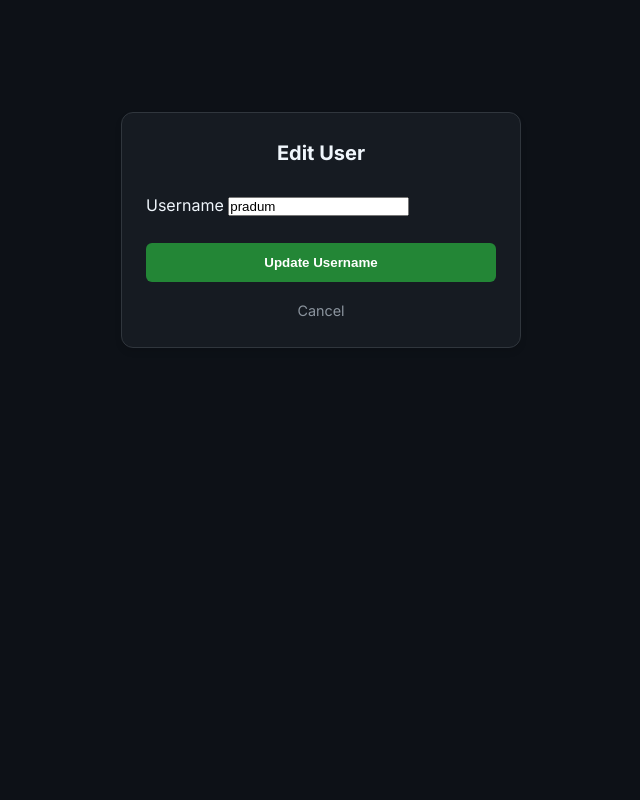
After one commit to devilanddevil/Sreenshort, a Flask app: page /admin/edit_user/1 in a window 1280 px wide. The commit adds this page. Shown: the whole page, without its empty margins (319-959 px from the left). Run offline with Flask 3, Linux system fonts and the light colour scheme; a user stored in the database is signed in; some libraries are stand-ins or nearby versions.

Commit message:
rename name issue fix

```diff
--- a/app.py
+++ b/app.py
@@ -418,6 +418,26 @@ def admin():
 
     return render_template('admin.html', users=user_list)
 
+@app.route('/admin/edit_user/<int:user_id>', methods=['GET', 'POST'])
+@login_required
+def edit_user(user_id):
+    if not current_user.is_admin: abort(403)
+    user = User.query.get_or_404(user_id)
+
+    if request.method == 'POST':
+        new_username = request.form['username']
+        # Check if username exists and is not the current user
+        existing = User.query.filter_by(username=new_username).first()
+        if existing and existing.id != user.id:
+            flash('Username already exists.', 'error')
+        else:
+            user.username = new_username
+            db.session.commit()
+            flash(f'Username updated to {new_username}.', 'success')
+            return redirect(url_for('admin'))
+
+    return render_template('edit_user.html', user=user)
+
 @app.route('/admin/delete_user/<int:user_id>', methods=['POST'])
 @login_required
 def delete_user(user_id):
--- a/templates/admin.html
+++ b/templates/admin.html
@@ -62,6 +62,10 @@
                             <td>{{ user.total_records }}</td>
                             <td>
                                 <div style="display: flex; gap: 0.5rem; align-items: center;">
+                                    <a href="{{ url_for('edit_user', user_id=user.id) }}" class="btn-secondary"
+                                        style="padding: 0.4rem 0.8rem; font-size: 0.85rem; background: var(--bg-color); border: 1px solid var(--border-color);">Edit
+                                        Name</a>
+
                                     <a href="{{ url_for('history', user_id=user.id) }}" class="btn-primary"
                                         style="padding: 0.4rem 0.8rem; font-size: 0.85rem;">History</a>
 
--- /dev/null
+++ b/templates/edit_user.html
@@ -0,0 +1,46 @@
+<!DOCTYPE html>
+<html lang="en">
+
+<head>
+    <meta charset="UTF-8">
+    <meta name="viewport" content="width=device-width, initial-scale=1.0">
+    <title>Edit User - Idle Time Tracker</title>
+    <link rel="stylesheet" href="{{ url_for('static', filename='style.css') }}">
+    <link href="https://fonts.googleapis.com/css2?family=Inter:wght@400;500;600;700&display=swap" rel="stylesheet">
+</head>
+
+<body>
+    <div class="container" style="max-width: 400px; margin-top: 10vh;">
+        <div class="card">
+            <h2 style="text-align: center; margin-bottom: 1.5rem;">Edit User</h2>
+
+            {% with messages = get_flashed_messages(with_categories=true) %}
+            {% if messages %}
+            <div class="flashes">
+                {% for category, message in messages %}
+                <div class="flash {{ category }}">{{ message }}</div>
+                {% endfor %}
+            </div>
+            {% endif %}
+            {% endwith %}
+
+            <form method="POST">
+                <div class="form-group">
+                    <label for="username">Username</label>
+                    <input type="text" id="username" name="username" value="{{ user.username }}" required>
+                </div>
+
+                <div class="form-group" style="margin-top: 1.5rem;">
+                    <button type="submit" class="btn-primary" style="width: 100%;">Update Username</button>
+                </div>
+
+                <div style="text-align: center; margin-top: 1rem;">
+                    <a href="{{ url_for('admin') }}"
+                        style="color: var(--text-secondary); text-decoration: none; font-size: 0.9rem;">Cancel</a>
+                </div>
+            </form>
+        </div>
+    </div>
+</body>
+
+</html>
```
